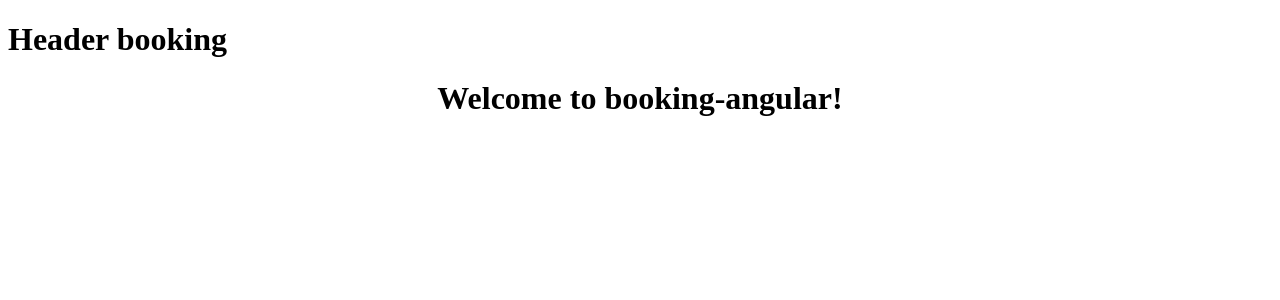
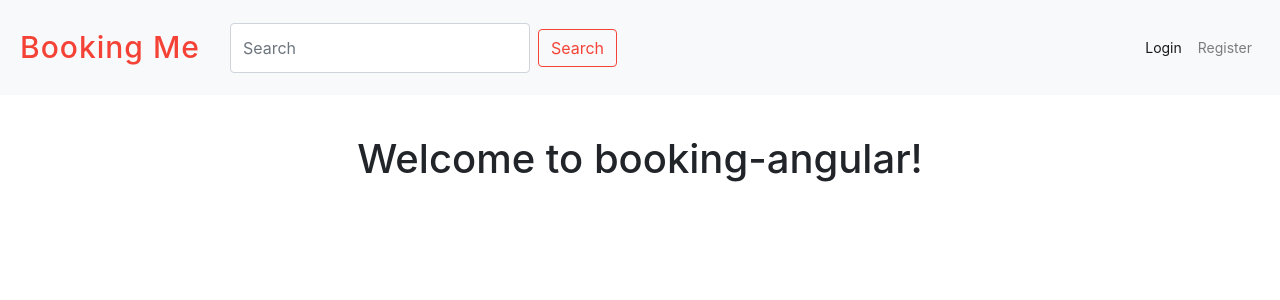
Before and after one commit to ahmed14java/booking-angular, an Angular app: page / in a window 1280 px wide. Shown: the top 300 px of the page. Built offline with nearby package versions, Linux system fonts and the light colour scheme.

Commit message:
add bootstrap

```diff
--- a/angular.json
+++ b/angular.json
@@ -23,9 +23,12 @@
               "src/assets"
             ],
             "styles": [
-              "src/styles.css"
+              "src/styles.css",
+              "node_modules/bootstrap/dist/css/bootstrap.min.css"
             ],
-            "scripts": []
+            "scripts": [
+              "node_modules/jquery/dist/jquery.min.js"
+            ]
           },
           "configurations": {
             "production": {
--- a/package.json
+++ b/package.json
@@ -19,7 +19,10 @@
     "@angular/platform-browser": "~7.1.0",
     "@angular/platform-browser-dynamic": "~7.1.0",
     "@angular/router": "~7.1.0",
+    "bootstrap": "^4.1.3",
     "core-js": "^2.5.4",
+    "jquery": "^3.3.1",
+    "popper.js": "^1.14.6",
     "rxjs": "~6.3.3",
     "tslib": "^1.9.0",
     "zone.js": "~0.8.26"
--- a/src/app/common/header/header.component.html
+++ b/src/app/common/header/header.component.html
@@ -1 +1,35 @@
-<h1>Header booking</h1>
+<nav class="navbar navbar-expand-lg navbar-light bg-light">
+  <a class="navbar-brand" href="#">Booking Me</a>
+  <form class="form-inline">
+    <input
+      class="form-control mr-sm-2 bwm-search"
+      type="search"
+      placeholder="Search"
+      aria-label="Search"
+    />
+    <button class="btn btn-outline-success my-2 my-sm-0 btn-bwm-search" type="submit">
+      Search
+    </button>
+  </form>
+  <button
+    class="navbar-toggler"
+    type="button"
+    data-toggle="collapse"
+    data-target="#navbarNav"
+    aria-controls="navbarNav"
+    aria-expanded="false"
+    aria-label="Toggle navigation"
+  >
+    <span class="navbar-toggler-icon"></span>
+  </button>
+  <div class="collapse navbar-collapse" id="navbarNav">
+    <ul class="navbar-nav ml-auto">
+      <li class="nav-item active">
+        <a class="nav-link" href="#"
+          >Login <span class="sr-only">(current)</span></a
+        >
+      </li>
+      <li class="nav-item"><a class="nav-link" href="#">Register</a></li>
+    </ul>
+  </div>
+</nav>
--- /dev/null
+++ b/src/app/common/header/header.component.scss
@@ -0,0 +1,35 @@
+.navbar {
+  padding: 20px;
+  margin-bottom: 40px;
+
+  .bwm-search {
+    height: 50px;
+    width: 300px;
+  }
+
+  .navbar-brand {
+    margin-right: 30px;
+    font-size: 30px;
+    letter-spacing: 1px;
+    color: #f44336;
+    font-weight: 500;
+  }
+
+  .nav-item {
+    font-size: 14px;
+  }
+
+  .btn-bwm-search {
+    border-color: #f44336;
+    color: #f44336;
+
+    &:hover,
+    &:focus,
+    &:active {
+      background-color: transparent;
+      border-color: #f44336 !important;
+      color: #f44336 !important;
+      box-shadow: none;
+    }
+  }
+}
--- a/src/app/common/header/header.component.ts
+++ b/src/app/common/header/header.component.ts
@@ -3,7 +3,7 @@ import { Component, OnInit } from '@angular/core';
 @Component({
   selector: 'app-header',
   templateUrl: './header.component.html',
-  styleUrls: ['./header.component.css']
+  styleUrls: ['./header.component.scss']
 })
 export class HeaderComponent implements OnInit {
 
```
Also changed, not shown: src/app/common/header/header.component.css (deleted), 1 other file (tests, documents, lock files or other folders).
